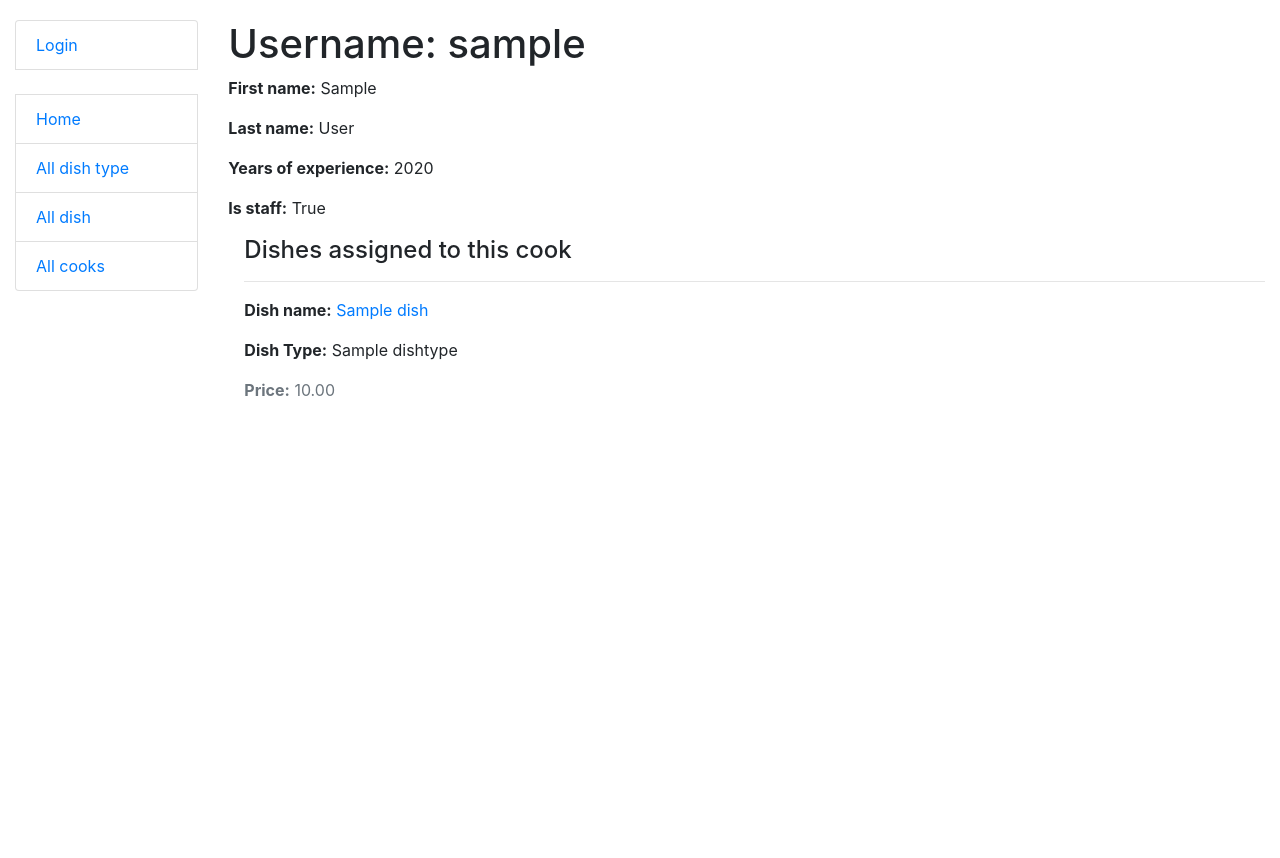
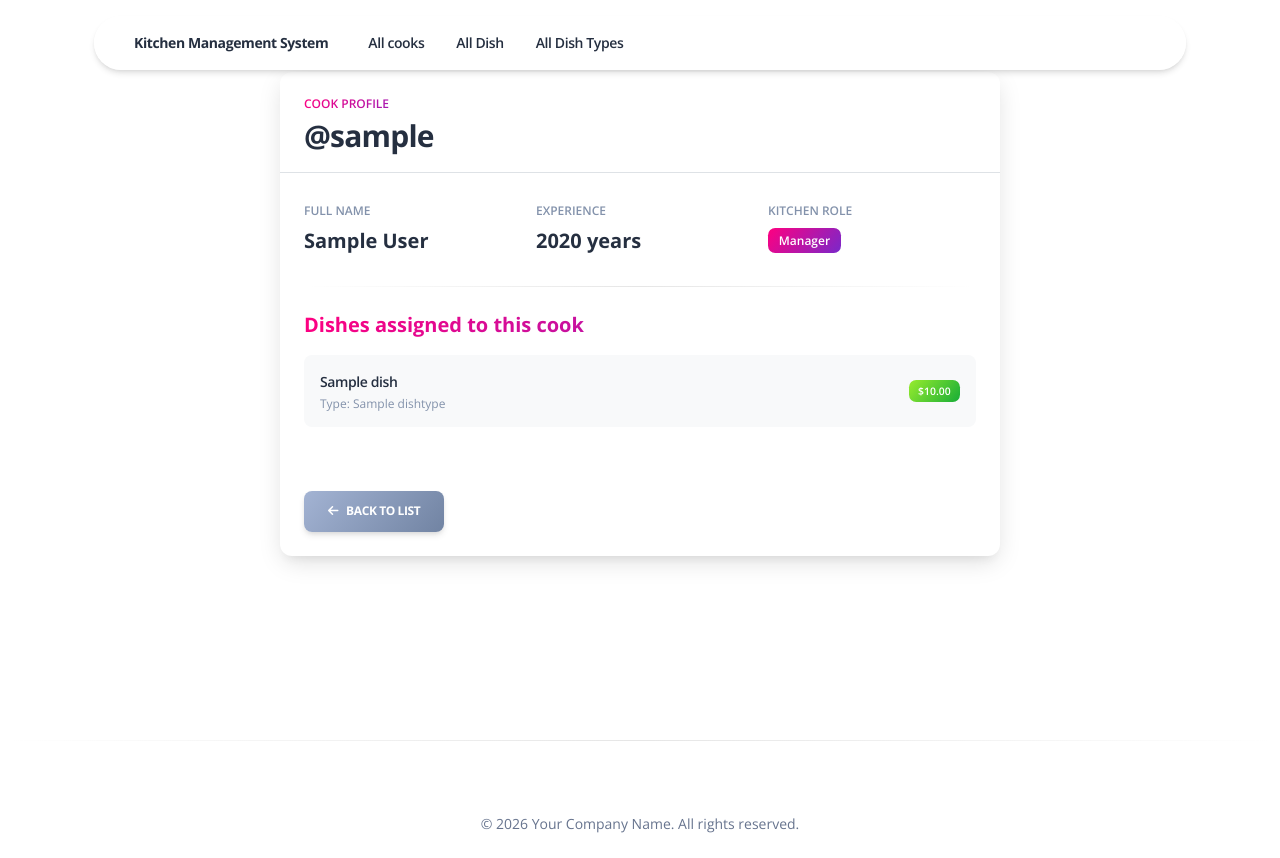
Before and after one commit to SerhiiAm/kitchen-management-system, a Django app: template templates/kitchen/cook_detail.html in a window 1280 px wide. Before the commit the page ends 396 px from the top, so only its background shows below. Run offline with Django 5.2, Linux system fonts and the light colour scheme; the template is opened without the code that fills it: values that come from a table or form of the project are taken from there, others are empty; tables that the repository leaves empty hold one stand-in row (values such as "Sample post"); some libraries are stand-ins or nearby versions.

Commit message:
update cook_detail.html page

```diff
--- a/templates/kitchen/cook_detail.html
+++ b/templates/kitchen/cook_detail.html
@@ -1,39 +1,108 @@
-{% extends "base.html" %}
+{% extends "layouts/base-presentation.html" %}
+
+{% block title %}Cook Profile - {{ cook.username }}{% endblock %}
 
 {% block content %}
-  <h1>
-    Username: {{ cook.username }}
+  <section class="py-5 m-4">
+    <div class="container">
+      <div class="row justify-content-center">
+        <div class="col-lg-8 col-md-10">
+
+          <div class="card shadow-lg border-radius-lg bg-white mb-4">
+
+            <div
+                class="card-header bg-transparent d-flex justify-content-between align-items-center pb-3 border-bottom">
+              <div>
+                <p class="text-xs font-weight-bold text-uppercase text-primary text-gradient mb-1">Cook Profile</p>
+                <h3 class="font-weight-bolder m-0">@{{ cook.username }}</h3>
+              </div>
+
               {% if user.is_superuser or user.is_staff %}
-      <a href="{% url 'kitchen:cook-delete' pk=cook.id %}" class="btn btn-danger link-to-page">
-        Delete
+                <div class="d-flex gap-2">
+                  <a href="{% url 'kitchen:cook-update' pk=cook.id %}"
+                     class="btn bg-gradient-secondary mb-0 d-flex align-items-center p-2 px-3">
+                    <span class="btn-inner--icon me-2"><i class="fas fa-edit text-xs"></i></span>
+                    <span class="btn-inner--text font-weight-bold">UPDATE EXPERIENCE</span>
                   </a>
+                  <a href="{% url 'kitchen:cook-delete' pk=cook.id %}"
+                     class="btn bg-gradient-danger mb-0 d-flex align-items-center p-2 px-3">
+                    <span class="btn-inner--icon me-2"><i class="fas fa-trash text-xs"></i></span>
+                    <span class="btn-inner--text font-weight-bold">DELETE</span>
+                  </a>
+                </div>
+              {% endif %}
+            </div>
 
-      <a href="{% url 'kitchen:cook-update' pk=cook.id %}" class="btn btn-secondary link-to-page">
-        Update experience
-      </a>
+            <div class="card-body">
+              <div class="row mb-4">
+                <div class="col-sm-4 mb-3 mb-sm-0">
+                  <span class="text-xs text-secondary font-weight-bold text-uppercase">Full Name</span>
+                  <h5 class="font-weight-bolder text-dark mt-1">
+                    {% if cook.first_name or cook.last_name %}{{ cook.get_full_name }}{% else %}
+                      <span class="text-muted font-weight-normal text-sm">Name not provided</span>{% endif %}
+                  </h5>
+                </div>
+
+                <div class="col-sm-4 mb-3 mb-sm-0">
+                  <span class="text-xs text-secondary font-weight-bold text-uppercase">Experience</span>
+                  <h5 class="font-weight-bolder text-dark mt-1">{{ cook.years_of_experience }} years</h5>
+                </div>
+
+                <div class="col-sm-4">
+                  <span class="text-xs text-secondary font-weight-bold text-uppercase">Kitchen Role</span>
+                  <div class="mt-1">
+                    {% if cook.is_superuser %}
+                      <span class="badge badge-sm bg-gradient-primary font-weight-bold">Manager</span>
+                    {% elif cook.is_staff %}
+                      <span class="badge badge-sm bg-gradient-info font-weight-bold">Staff</span>
+                    {% else %}
+                      <span class="badge badge-sm bg-gradient-secondary font-weight-bold">Cook</span>
                     {% endif %}
-  </h1>
+                  </div>
+                </div>
+              </div>
 
-  <p><strong>First name:</strong> {{ cook.first_name }}</p>
-  <p><strong>Last name:</strong> {{ cook.last_name }}</p>
-  <p><strong>Years of experience:</strong> {{ cook.years_of_experience }}</p>
-  <p><strong>Is staff:</strong> {{ cook.is_staff }}</p>
+              <hr class="horizontal dark my-4">
 
-  <div class="ml-3">
-    <h4>Dishes assigned to this cook</h4>
+              <div class="dishes-section">
+                <h5 class="font-weight-bolder text-gradient text-primary mb-3">Dishes assigned to this cook</h5>
 
+                <div class="list-group">
                   {% for dish in cook.dishes.all %}
-      <hr>
-      <p><strong>Dish name:</strong>
-        <a href="{% url 'kitchen:dish-detail' pk=dish.id %}">
+                    <div
+                        class="list-group-item border-0 p-3 bg-gray-100 border-radius-lg mb-3 d-flex justify-content-between align-items-center">
+                      <div>
+                        <h6 class="mb-1 text-sm font-weight-bold">
+                          <a href="{% url 'kitchen:dish-detail' pk=dish.id %}"
+                             class="text-dark type-link text-primary-hover">
                             {{ dish.name }}
                           </a>
-      </p>
-      <p><strong>Dish Type:</strong> {{ dish.dish_type.name }}</p>
-      <p class="text-muted"><strong>Price:</strong> {{ dish.price }}</p>
-
+                        </h6>
+                        <p class="text-xs text-secondary mb-0">Type: {{ dish.dish_type.name }}</p>
+                      </div>
+                      <span class="badge bg-gradient-success text-xxs font-weight-bold">${{ dish.price }}</span>
+                    </div>
                   {% empty %}
-      <p>This cook has no assigned dishes yet!</p>
+                    <div class="text-center py-4 bg-gray-100 border-radius-lg">
+                      <p class="text-sm font-weight-bold text-secondary mb-0">This cook has no assigned dishes yet!</p>
+                    </div>
                   {% endfor %}
                 </div>
+              </div>
+
+              <div class="d-flex justify-content-start mt-5">
+                <a href="{% url 'kitchen:cook-list' %}"
+                   class="btn bg-gradient-secondary mb-0 d-flex align-items-center">
+                  <span class="btn-inner--icon me-2"><i class="fas fa-arrow-left text-xs"></i></span>
+                  BACK TO LIST
+                </a>
+              </div>
+
+            </div>
+          </div>
+
+        </div>
+      </div>
+    </div>
+  </section>
 {% endblock %}
```
Lines whose indentation alone changed are shown as unchanged.
